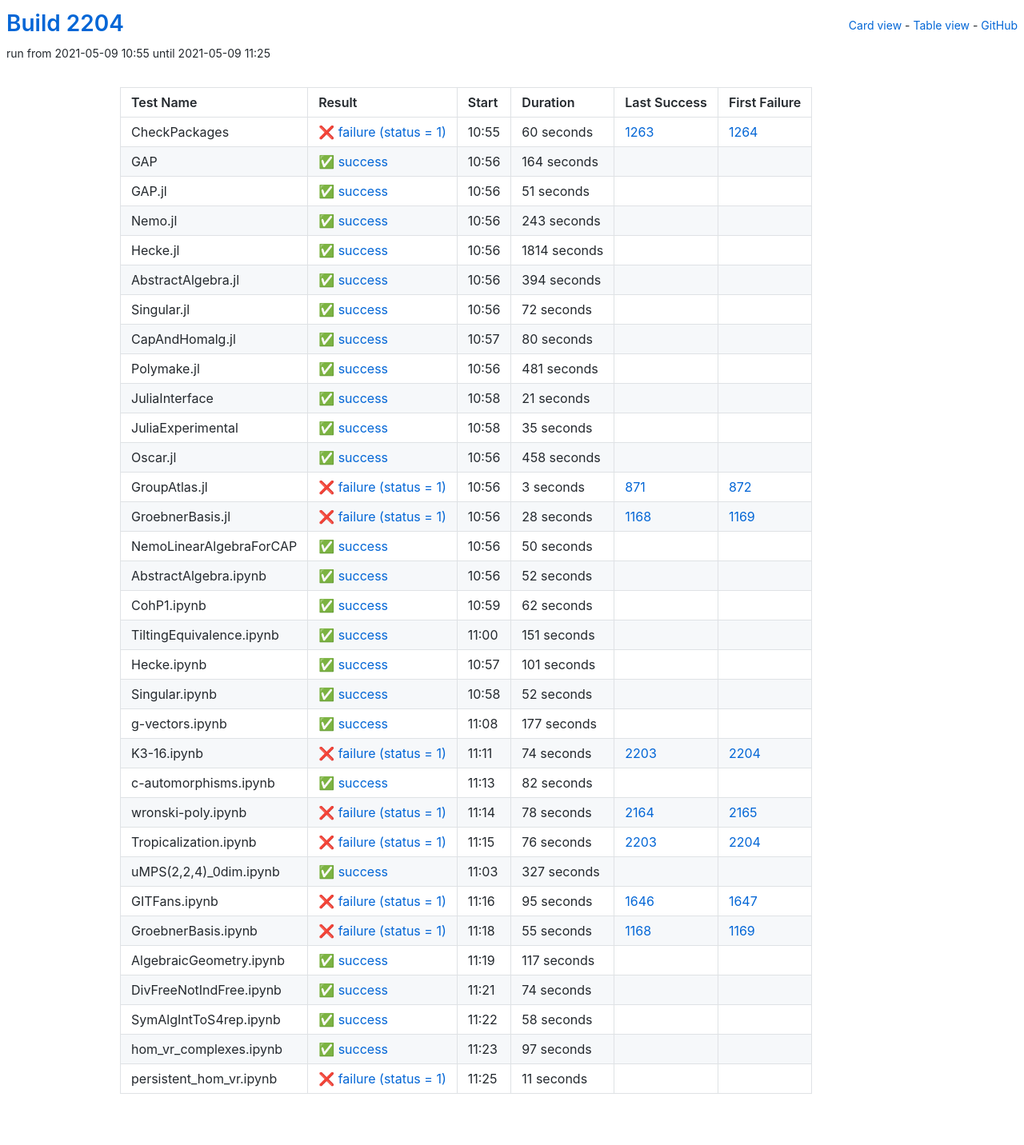
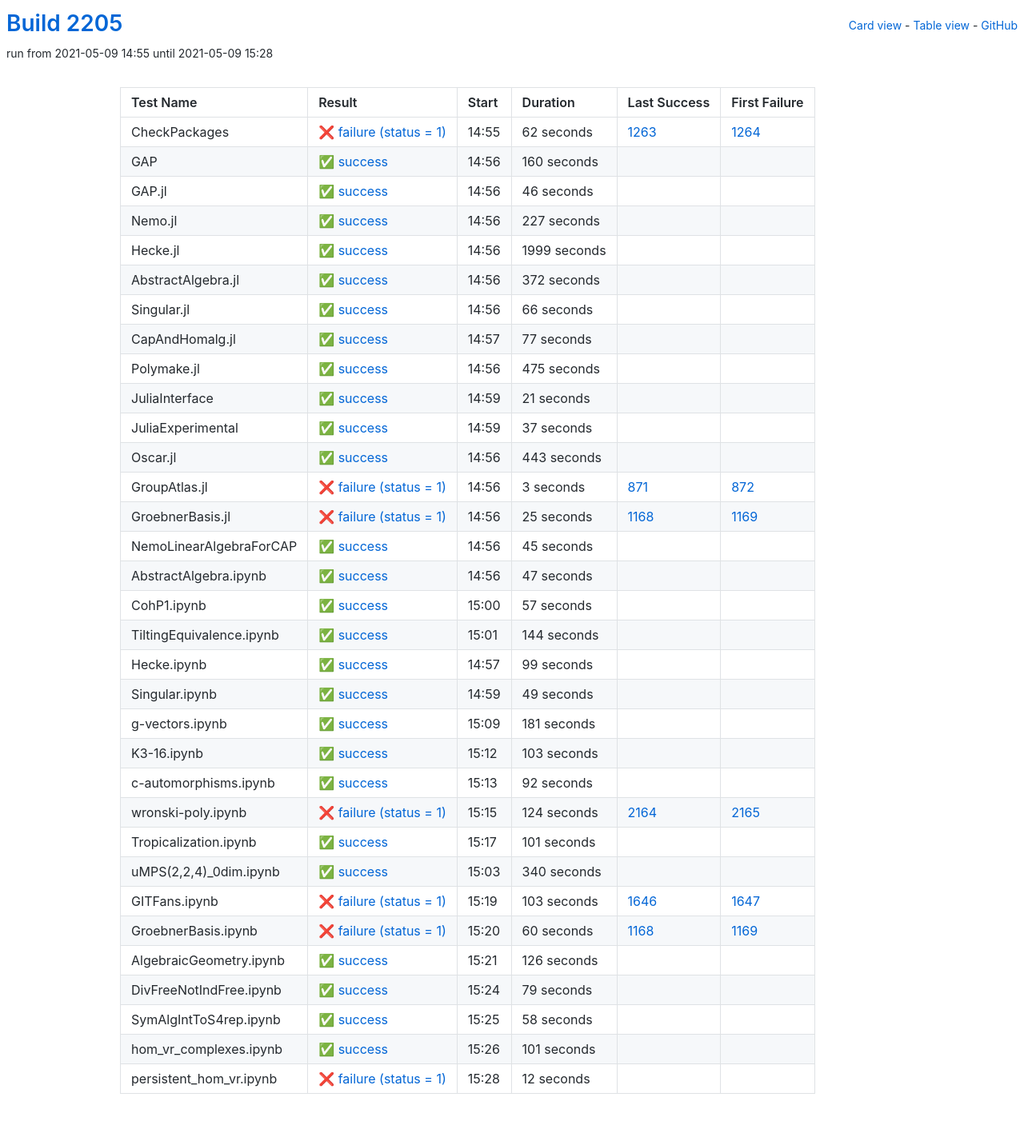
Before and after one commit to oscar-system/oscar-ci-status-stable, a Jekyll site: the page built from table.html, in a window 1280 px wide. Shown: the whole page at 80% size. Built offline with Jekyll 4.4.1, drawn with Linux system fonts in a browser that asks for light colours.

Commit message:
Build #2205

```diff
--- a/_data/ci.yml
+++ b/_data/ci.yml
@@ -1,6 +1,6 @@
 ---
-build: 2204
-build_url: https://oscarci.mathematik.uni-kl.de/job/oscar-stable/2204/
+build: 2205
+build_url: https://oscarci.mathematik.uni-kl.de/job/oscar-stable/2205/
 job: oscar-stable
 organization: oscar-system
 repo: oscar-ci-status-stable
@@ -8,116 +8,116 @@ repourl: https://github.com/oscar-system/oscar-ci-status-stable
 tests:
 - name: CheckPackages
   id: checkpackages
-  log: https://oscarci.mathematik.uni-kl.de/job/oscar-stable/2204/artifact/logs/build-2204/CheckPackages.log
-  start: 2021-05-09 10:55
+  log: https://oscarci.mathematik.uni-kl.de/job/oscar-stable/2205/artifact/logs/build-2205/CheckPackages.log
+  start: 2021-05-09 14:55
   success: false
   exitcode: 1
   status: failure
-  duration: 60
+  duration: 62
   last_success: 1263
   last_success_url: https://oscarci.mathematik.uni-kl.de/job/oscar-stable/1263/
   first_failure: 1264
   first_failure_url: https://oscarci.mathematik.uni-kl.de/job/oscar-stable/1264/
 - name: GAP
   id: gap
-  log: https://oscarci.mathematik.uni-kl.de/job/oscar-stable/2204/artifact/logs/build-2204/GAP.log
-  start: 2021-05-09 10:56
+  log: https://oscarci.mathematik.uni-kl.de/job/oscar-stable/2205/artifact/logs/build-2205/GAP.log
+  start: 2021-05-09 14:56
   success: true
   exitcode: 0
   status: success
-  duration: 164
+  duration: 160
   last_success: false
   last_success_url:
   first_failure: false
   first_failure_url:
 - name: GAP.jl
   id: gap-jl
-  log: https://oscarci.mathematik.uni-kl.de/job/oscar-stable/2204/artifact/logs/build-2204/GAP.jl.log
-  start: 2021-05-09 10:56
+  log: https://oscarci.mathematik.uni-kl.de/job/oscar-stable/2205/artifact/logs/build-2205/GAP.jl.log
+  start: 2021-05-09 14:56
   success: true
   exitcode: 0
   status: success
-  duration: 51
+  duration: 46
   last_success: false
   last_success_url:
   first_failure: false
   first_failure_url:
 - name: Nemo.jl
   id: nemo-jl
-  log: https://oscarci.mathematik.uni-kl.de/job/oscar-stable/2204/artifact/logs/build-2204/Nemo.jl.log
-  start: 2021-05-09 10:56
+  log: https://oscarci.mathematik.uni-kl.de/job/oscar-stable/2205/artifact/logs/build-2205/Nemo.jl.log
+  start: 2021-05-09 14:56
   success: true
   exitcode: 0
   status: success
-  duration: 243
+  duration: 227
   last_success: false
   last_success_url:
   first_failure: false
   first_failure_url:
 - name: Hecke.jl
   id: hecke-jl
-  log: https://oscarci.mathematik.uni-kl.de/job/oscar-stable/2204/artifact/logs/build-2204/Hecke.jl.log
-  start: 2021-05-09 10:56
+  log: https://oscarci.mathematik.uni-kl.de/job/oscar-stable/2205/artifact/logs/build-2205/Hecke.jl.log
+  start: 2021-05-09 14:56
   success: true
   exitcode: 0
   status: success
-  duration: 1814
+  duration: 1999
   last_success: false
   last_success_url:
   first_failure: false
   first_failure_url:
 - name: AbstractAlgebra.jl
   id: abstractalgebra-jl
-  log: https://oscarci.mathematik.uni-kl.de/job/oscar-stable/2204/artifact/logs/build-2204/AbstractAlgebra.jl.log
-  start: 2021-05-09 10:56
+  log: https://oscarci.mathematik.uni-kl.de/job/oscar-stable/2205/artifact/logs/build-2205/AbstractAlgebra.jl.log
+  start: 2021-05-09 14:56
   success: true
   exitcode: 0
   status: success
-  duration: 394
+  duration: 372
   last_success: false
   last_success_url:
   first_failure: false
   first_failure_url:
 - name: Singular.jl
   id: singular-jl
-  log: https://oscarci.mathematik.uni-kl.de/job/oscar-stable/2204/artifact/logs/build-2204/Singular.jl.log
-  start: 2021-05-09 10:56
+  log: https://oscarci.mathematik.uni-kl.de/job/oscar-stable/2205/artifact/logs/build-2205/Singular.jl.log
+  start: 2021-05-09 14:56
   success: true
   exitcode: 0
   status: success
-  duration: 72
+  duration: 66
   last_success: false
   last_success_url:
   first_failure: false
   first_failure_url:
 - name: CapAndHomalg.jl
   id: capandhomalg-jl
-  log: https://oscarci.mathematik.uni-kl.de/job/oscar-stable/2204/artifact/logs/build-2204/CapAndHomalg.jl.log
-  start: 2021-05-09 10:57
+  log: https://oscarci.mathematik.uni-kl.de/job/oscar-stable/2205/artifact/logs/build-2205/CapAndHomalg.jl.log
+  start: 2021-05-09 14:57
   success: true
   exitcode: 0
   status: success
-  duration: 80
+  duration: 77
   last_success: false
   last_success_url:
   first_failure: false
   first_failure_url:
 - name: Polymake.jl
   id: polymake-jl
-  log: https://oscarci.mathematik.uni-kl.de/job/oscar-stable/2204/artifact/logs/build-2204/Polymake.jl.log
-  start: 2021-05-09 10:56
+  log: https://oscarci.mathematik.uni-kl.de/job/oscar-stable/2205/artifact/logs/build-2205/Polymake.jl.log
+  start: 2021-05-09 14:56
   success: true
   exitcode: 0
   status: success
-  duration: 481
+  duration: 475
   last_success: false
   last_success_url:
   first_failure: false
   first_failure_url:
 - name: JuliaInterface
   id: juliainterface
-  log: https://oscarci.mathematik.uni-kl.de/job/oscar-stable/2204/artifact/logs/build-2204/JuliaInterface.log
-  start: 2021-05-09 10:58
+  log: https://oscarci.mathematik.uni-kl.de/job/oscar-stable/2205/artifact/logs/build-2205/JuliaInterface.log
+  start: 2021-05-09 14:59
   success: true
   exitcode: 0
   status: success
@@ -128,32 +128,32 @@ tests:
   first_failure_url:
 - name: JuliaExperimental
   id: juliaexperimental
-  log: https://oscarci.mathematik.uni-kl.de/job/oscar-stable/2204/artifact/logs/build-2204/JuliaExperimental.log
-  start: 2021-05-09 10:58
+  log: https://oscarci.mathematik.uni-kl.de/job/oscar-stable/2205/artifact/logs/build-2205/JuliaExperimental.log
+  start: 2021-05-09 14:59
   success: true
   exitcode: 0
   status: success
-  duration: 35
+  duration: 37
   last_success: false
   last_success_url:
   first_failure: false
   first_failure_url:
 - name: Oscar.jl
   id: oscar-jl
-  log: https://oscarci.mathematik.uni-kl.de/job/oscar-stable/2204/artifact/logs/build-2204/Oscar.jl.log
-  start: 2021-05-09 10:56
+  log: https://oscarci.mathematik.uni-kl.de/job/oscar-stable/2205/artifact/logs/build-2205/Oscar.jl.log
+  start: 2021-05-09 14:56
   success: true
   exitcode: 0
   status: success
-  duration: 458
+  duration: 443
   last_success: false
   last_success_url:
   first_failure: false
   first_failure_url:
 - name: GroupAtlas.jl
   id: groupatlas-jl
-  log: https://oscarci.mathematik.uni-kl.de/job/oscar-stable/2204/artifact/logs/build-2204/GroupAtlas.jl.log
-  start: 2021-05-09 10:56
+  log: https://oscarci.mathematik.uni-kl.de/job/oscar-stable/2205/artifact/logs/build-2205/GroupAtlas.jl.log
+  start: 2021-05-09 14:56
   success: false
   exitcode: 1
   status: failure
@@ -164,68 +164,140 @@ tests:
   first_failure_url: https://oscarci.mathematik.uni-kl.de/job/oscar-stable/872/
 - name: GroebnerBasis.jl
   id: groebnerbasis-jl
-  log: https://oscarci.mathematik.uni-kl.de/job/oscar-stable/2204/artifact/logs/build-2204/GroebnerBasis.jl.log
-  start: 2021-05-09 10:56
+  log: https://oscarci.mathematik.uni-kl.de/job/oscar-stable/2205/artifact/logs/build-2205/GroebnerBasis.jl.log
+  start: 2021-05-09 14:56
   success: false
   exitcode: 1
   status: failure
-  duration: 28
+  duration: 25
   last_success: 1168
   last_success_url: https://oscarci.mathematik.uni-kl.de/job/oscar-stable/1168/
   first_failure: 1169
   first_failure_url: https://oscarci.mathematik.uni-kl.de/job/oscar-stable/1169/
 - name: NemoLinearAlgebraForCAP
   id: nemolinearalgebraforcap
-  log: https://oscarci.mathematik.uni-kl.de/job/oscar-stable/2204/artifact/logs/build-2204/NemoLinearAlgebraForCAP.log
-  start: 2021-05-09 10:56
+  log: https://oscarci.mathematik.uni-kl.de/job/oscar-stable/2205/artifact/logs/build-2205/NemoLinearAlgebraForCAP.log
+  start: 2021-05-09 14:56
   success: true
   exitcode: 0
   status: success
-  duration: 50
+  duration: 45
   last_success: false
   last_success_url:
   first_failure: false
   first_failure_url:
 - name: AbstractAlgebra.ipynb
   id: abstractalgebra-ipynb
-  log: https://oscarci.mathematik.uni-kl.de/job/oscar-stable/2204/artifact/logs/build-2204/AbstractAlgebra.ipynb.log
-  start: 2021-05-09 10:56
+  log: https://oscarci.mathematik.uni-kl.de/job/oscar-stable/2205/artifact/logs/build-2205/AbstractAlgebra.ipynb.log
+  start: 2021-05-09 14:56
   success: true
   exitcode: 0
   status: success
-  duration: 52
+  duration: 47
   last_success: false
   last_success_url:
   first_failure: false
   first_failure_url:
 - name: CohP1.ipynb
   id: cohp1-ipynb
-  log: https://oscarci.mathematik.uni-kl.de/job/oscar-stable/2204/artifact/logs/build-2204/CohP1.ipynb.log
-  start: 2021-05-09 10:59
+  log: https://oscarci.mathematik.uni-kl.de/job/oscar-stable/2205/artifact/logs/build-2205/CohP1.ipynb.log
+  start: 2021-05-09 15:00
   success: true
   exitcode: 0
   status: success
-  duration: 62
+  duration: 57
   last_success: false
   last_success_url:
   first_failure: false
   first_failure_url:
 - name: TiltingEquivalence.ipynb
   id: tiltingequivalence-ipynb
-  log: https://oscarci.mathematik.uni-kl.de/job/oscar-stable/2204/artifact/logs/build-2204/TiltingEquivalence.ipynb.log
-  start: 2021-05-09 11:00
+  log: https://oscarci.mathematik.uni-kl.de/job/oscar-stable/2205/artifact/logs/build-2205/TiltingEquivalence.ipynb.log
+  start: 2021-05-09 15:01
   success: true
   exitcode: 0
   status: success
-  duration: 151
+  duration: 144
   last_success: false
   last_success_url:
   first_failure: false
   first_failure_url:
 - name: Hecke.ipynb
   id: hecke-ipynb
-  log: https://oscarci.mathematik.uni-kl.de/job/oscar-stable/2204/artifact/logs/build-2204/Hecke.ipynb.log
-  start: 2021-05-09 10:57
+  log: https://oscarci.mathematik.uni-kl.de/job/oscar-stable/2205/artifact/logs/build-2205/Hecke.ipynb.log
+  start: 2021-05-09 14:57
+  success: true
+  exitcode: 0
+  status: success
+  duration: 99
+  last_success: false
+  last_success_url:
+  first_failure: false
+  first_failure_url:
+- name: Singular.ipynb
+  id: singular-ipynb
+  log: https://oscarci.mathematik.uni-kl.de/job/oscar-stable/2205/artifact/logs/build-2205/Singular.ipynb.log
+  start: 2021-05-09 14:59
+  success: true
+  exitcode: 0
+  status: success
+  duration: 49
+  last_success: false
+  last_success_url:
+  first_failure: false
+  first_failure_url:
+- name: g-vectors.ipynb
+  id: g-vectors-ipynb
+  log: https://oscarci.mathematik.uni-kl.de/job/oscar-stable/2205/artifact/logs/build-2205/g-vectors.ipynb.log
+  start: 2021-05-09 15:09
+  success: true
+  exitcode: 0
+  status: success
+  duration: 181
+  last_success: false
+  last_success_url:
+  first_failure: false
+  first_failure_url:
+- name: K3-16.ipynb
+  id: k3-16-ipynb
+  log: https://oscarci.mathematik.uni-kl.de/job/oscar-stable/2205/artifact/logs/build-2205/K3-16.ipynb.log
+  start: 2021-05-09 15:12
+  success: true
+  exitcode: 0
+  status: success
+  duration: 103
+  last_success: false
+  last_success_url:
+  first_failure: false
+  first_failure_url:
+- name: c-automorphisms.ipynb
+  id: c-automorphisms-ipynb
+  log: https://oscarci.mathematik.uni-kl.de/job/oscar-stable/2205/artifact/logs/build-2205/c-automorphisms.ipynb.log
+  start: 2021-05-09 15:13
+  success: true
+  exitcode: 0
+  status: success
+  duration: 92
+  last_success: false
+  last_success_url:
+  first_failure: false
+  first_failure_url:
+- name: wronski-poly.ipynb
+  id: wronski-poly-ipynb
+  log: https://oscarci.mathematik.uni-kl.de/job/oscar-stable/2205/artifact/logs/build-2205/wronski-poly.ipynb.log
+  start: 2021-05-09 15:15
+  success: false
+  exitcode: 1
+  status: failure
+  duration: 124
+  last_success: 2164
+  last_success_url: https://oscarci.mathematik.uni-kl.de/job/oscar-stable/2164/
+  first_failure: 2165
+  first_failure_url: https://oscarci.mathematik.uni-kl.de/job/oscar-stable/2165/
+- name: Tropicalization.ipynb
+  id: tropicalization-ipynb
+  log: https://oscarci.mathematik.uni-kl.de/job/oscar-stable/2205/artifact/logs/build-2205/Tropicalization.ipynb.log
+  start: 2021-05-09 15:17
   success: true
   exitcode: 0
   status: success
@@ -234,142 +306,70 @@ tests:
   last_success_url:
   first_failure: false
   first_failure_url:
-- name: Singular.ipynb
-  id: singular-ipynb
-  log: https://oscarci.mathematik.uni-kl.de/job/oscar-stable/2204/artifact/logs/build-2204/Singular.ipynb.log
-  start: 2021-05-09 10:58
+- name: uMPS(2,2,4)_0dim.ipynb
+  id: umps-2-2-4-0dim-ipynb
+  log: https://oscarci.mathematik.uni-kl.de/job/oscar-stable/2205/artifact/logs/build-2205/uMPS-2-2-4-_0dim.ipynb.log
+  start: 2021-05-09 15:03
   success: true
   exitcode: 0
   status: success
-  duration: 52
-  last_success: false
-  last_success_url:
-  first_failure: false
-  first_failure_url:
-- name: g-vectors.ipynb
-  id: g-vectors-ipynb
-  log: https://oscarci.mathematik.uni-kl.de/job/oscar-stable/2204/artifact/logs/build-2204/g-vectors.ipynb.log
-  start: 2021-05-09 11:08
-  success: true
-  exitcode: 0
-  status: success
-  duration: 177
-  last_success: false
-  last_success_url:
-  first_failure: false
-  first_failure_url:
-- name: K3-16.ipynb
-  id: k3-16-ipynb
-  log: https://oscarci.mathematik.uni-kl.de/job/oscar-stable/2204/artifact/logs/build-2204/K3-16.ipynb.log
-  start: 2021-05-09 11:11
-  success: false
-  exitcode: 1
-  status: failure
-  duration: 74
-  last_success: 2203
-  last_success_url: https://oscarci.mathematik.uni-kl.de/job/oscar-stable/2203/
-  first_failure: 2204
-  first_failure_url: https://oscarci.mathematik.uni-kl.de/job/oscar-stable/2204/
-- name: c-automorphisms.ipynb
-  id: c-automorphisms-ipynb
-  log: https://oscarci.mathematik.uni-kl.de/job/oscar-stable/2204/artifact/logs/build-2204/c-automorphisms.ipynb.log
-  start: 2021-05-09 11:13
-  success: true
-  exitcode: 0
-  status: success
-  duration: 82
-  last_success: false
-  last_success_url:
-  first_failure: false
-  first_failure_url:
-- name: wronski-poly.ipynb
-  id: wronski-poly-ipynb
-  log: https://oscarci.mathematik.uni-kl.de/job/oscar-stable/2204/artifact/logs/build-2204/wronski-poly.ipynb.log
-  start: 2021-05-09 11:14
-  success: false
-  exitcode: 1
-  status: failure
-  duration: 78
-  last_success: 2164
-  last_success_url: https://oscarci.mathematik.uni-kl.de/job/oscar-stable/2164/
-  first_failure: 2165
-  first_failure_url: https://oscarci.mathematik.uni-kl.de/job/oscar-stable/2165/
-- name: Tropicalization.ipynb
-  id: tropicalization-ipynb
-  log: https://oscarci.mathematik.uni-kl.de/job/oscar-stable/2204/artifact/logs/build-2204/Tropicalization.ipynb.log
-  start: 2021-05-09 11:15
-  success: false
-  exitcode: 1
-  status: failure
-  duration: 76
-  last_success: 2203
-  last_success_url: https://oscarci.mathematik.uni-kl.de/job/oscar-stable/2203/
-  first_failure: 2204
-  first_failure_url: https://oscarci.mathematik.uni-kl.de/job/oscar-stable/2204/
-- name: uMPS(2,2,4)_0dim.ipynb
-  id: umps-2-2-4-0dim-ipynb
-  log: https://oscarci.mathematik.uni-kl.de/job/oscar-stable/2204/artifact/logs/build-2204/uMPS-2-2-4-_0dim.ipynb.log
-  start: 2021-05-09 11:03
-  success: true
-  exitcode: 0
-  status: success
-  duration: 327
+  duration: 340
   last_success: false
   last_success_url:
   first_failure: false
   first_failure_url:
 - name: GITFans.ipynb
   id: gitfans-ipynb
-  log: https://oscarci.mathematik.uni-kl.de/job/oscar-stable/2204/artifact/logs/build-2204/GITFans.ipynb.log
-  start: 2021-05-09 11:16
+  log: https://oscarci.mathematik.uni-kl.de/job/oscar-stable/2205/artifact/logs/build-2205/GITFans.ipynb.log
+  start: 2021-05-09 15:19
   success: false
   exitcode: 1
   status: failure
-  duration: 95
+  duration: 103
   last_success: 1646
   last_success_url: https://oscarci.mathematik.uni-kl.de/job/oscar-stable/1646/
   first_failure: 1647
   first_failure_url: https://oscarci.mathematik.uni-kl.de/job/oscar-stable/1647/
 - name: GroebnerBasis.ipynb
   id: groebnerbasis-ipynb
-  log: https://oscarci.mathematik.uni-kl.de/job/oscar-stable/2204/artifact/logs/build-2204/GroebnerBasis.ipynb.log
-  start: 2021-05-09 11:18
+  log: https://oscarci.mathematik.uni-kl.de/job/oscar-stable/2205/artifact/logs/build-2205/GroebnerBasis.ipynb.log
+  start: 2021-05-09 15:20
   success: false
   exitcode: 1
   status: failure
-  duration: 55
+  duration: 60
   last_success: 1168
   last_success_url: https://oscarci.mathematik.uni-kl.de/job/oscar-stable/1168/
   first_failure: 1169
   first_failure_url: https://oscarci.mathematik.uni-kl.de/job/oscar-stable/1169/
 - name: AlgebraicGeometry.ipynb
   id: algebraicgeometry-ipynb
-  log: https://oscarci.mathematik.uni-kl.de/job/oscar-stable/2204/artifact/logs/build-2204/AlgebraicGeometry.ipynb.log
-  start: 2021-05-09 11:19
+  log: https://oscarci.mathematik.uni-kl.de/job/oscar-stable/2205/artifact/logs/build-2205/AlgebraicGeometry.ipynb.log
+  start: 2021-05-09 15:21
   success: true
   exitcode: 0
   status: success
-  duration: 117
+  duration: 126
   last_success: false
   last_success_url:
   first_failure: false
   first_failure_url:
 - name: DivFreeNotIndFree.ipynb
   id: divfreenotindfree-ipynb
-  log: https://oscarci.mathematik.uni-kl.de/job/oscar-stable/2204/artifact/logs/build-2204/DivFreeNotIndFree.ipynb.log
-  start: 2021-05-09 11:21
+  log: https://oscarci.mathematik.uni-kl.de/job/oscar-stable/2205/artifact/logs/build-2205/DivFreeNotIndFree.ipynb.log
+  start: 2021-05-09 15:24
   success: true
   exitcode: 0
   status: success
-  duration: 74
+  duration: 79
   last_success: false
   last_success_url:
   first_failure: false
   first_failure_url:
 - name: SymAlgIntToS4rep.ipynb
   id: symalginttos4rep-ipynb
-  log: https://oscarci.mathematik.uni-kl.de/job/oscar-stable/2204/artifact/logs/build-2204/SymAlgIntToS4rep.ipynb.log
-  start: 2021-05-09 11:22
+  log: https://oscarci.mathematik.uni-kl.de/job/oscar-stable/2205/artifact/logs/build-2205/SymAlgIntToS4rep.ipynb.log
+  start: 2021-05-09 15:25
   success: true
   exitcode: 0
   status: success
@@ -380,24 +380,24 @@ tests:
   first_failure_url:
 - name: hom_vr_complexes.ipynb
   id: hom-vr-complexes-ipynb
-  log: https://oscarci.mathematik.uni-kl.de/job/oscar-stable/2204/artifact/logs/build-2204/hom_vr_complexes.ipynb.log
-  start: 2021-05-09 11:23
+  log: https://oscarci.mathematik.uni-kl.de/job/oscar-stable/2205/artifact/logs/build-2205/hom_vr_complexes.ipynb.log
+  start: 2021-05-09 15:26
   success: true
   exitcode: 0
   status: success
-  duration: 97
+  duration: 101
   last_success: false
   last_success_url:
   first_failure: false
   first_failure_url:
 - name: persistent_hom_vr.ipynb
   id: persistent-hom-vr-ipynb
-  log: https://oscarci.mathematik.uni-kl.de/job/oscar-stable/2204/artifact/logs/build-2204/persistent_hom_vr.ipynb.log
-  start: 2021-05-09 11:25
+  log: https://oscarci.mathematik.uni-kl.de/job/oscar-stable/2205/artifact/logs/build-2205/persistent_hom_vr.ipynb.log
+  start: 2021-05-09 15:28
   success: false
   exitcode: 1
   status: failure
-  duration: 11
+  duration: 12
   last_success: false
   last_success_url:
   first_failure: false
```
Also changed, not shown: README.md.
